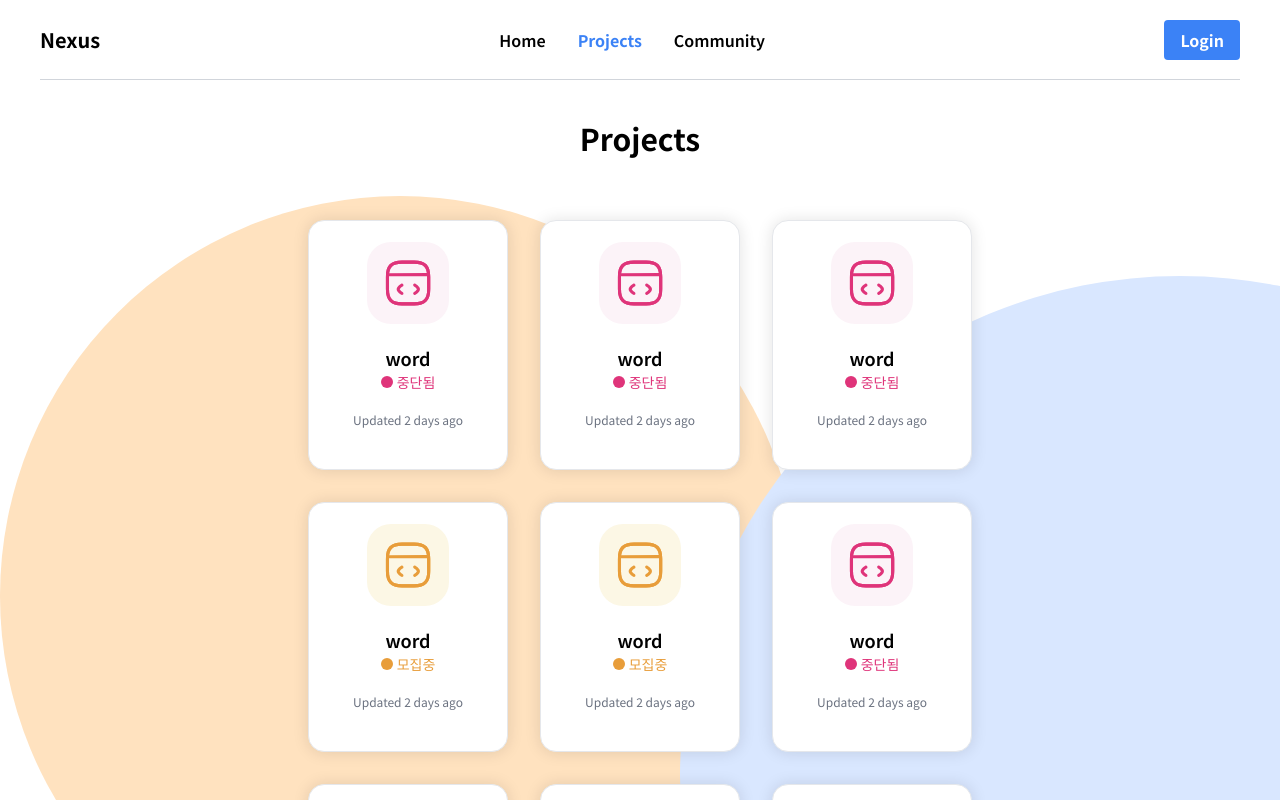
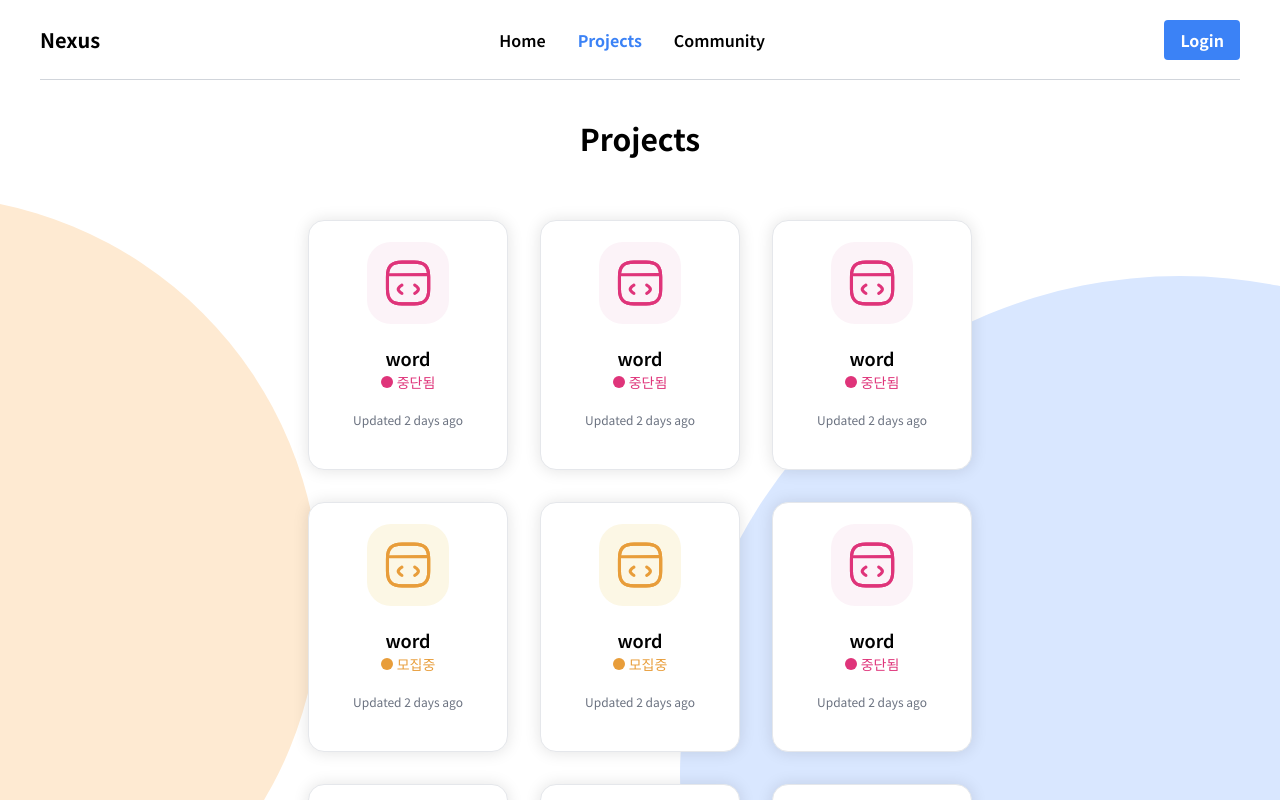
Before and after one commit to wwwcomcomcomcom/nexus-fe, a React (Vite) app: page /projects in a window 1280 px wide. Shown: the top 800 px of the page. Built offline with nearby package versions, Linux system fonts and the light colour scheme.

Commit message:
change round size

```diff
--- a/src/component/ProjectList.tsx
+++ b/src/component/ProjectList.tsx
@@ -57,7 +57,7 @@ export default function ProjectList({
       <div className="container grid w-full relative">
         <div className="w-full h-full absolute overflow-hidden">
           <motion.div
-            className="w-[800px] h-[800px] bg-[#ffe2bf] rounded-full absolute"
+            className="w-[800px] h-[800px] bg-[#feead2] rounded-full absolute right-3/4"
             style={{ translateY: translateY1 }}
           ></motion.div>
           <motion.div
@@ -65,7 +65,7 @@ export default function ProjectList({
             style={{ translateY: translateY2 }}
           ></motion.div>
           <motion.div
-            className="w-[600px] h-[600px] bg-[#fff3c5] rounded-full absolute top-[40rem] -translate-x-[15rem] z-0"
+            className="w-[500px] h-[500px] bg-[#fff3c5] rounded-full absolute top-[40rem] right- z-0"
             style={{ translateY: translateY3 }}
           ></motion.div>
         </div>
```
